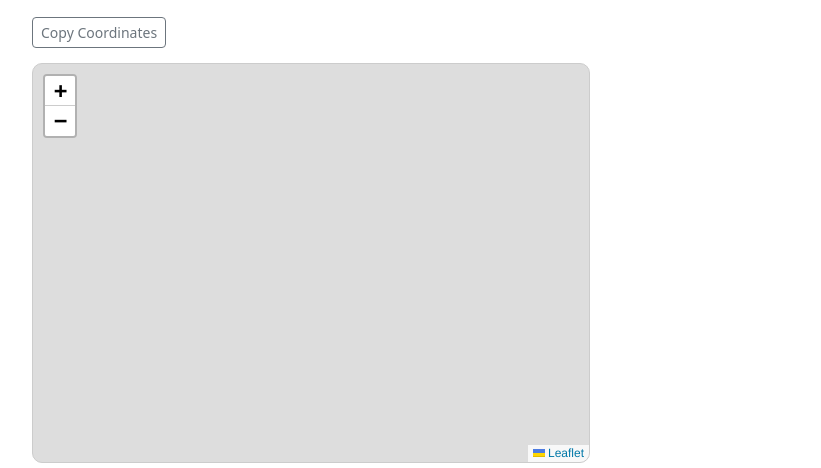
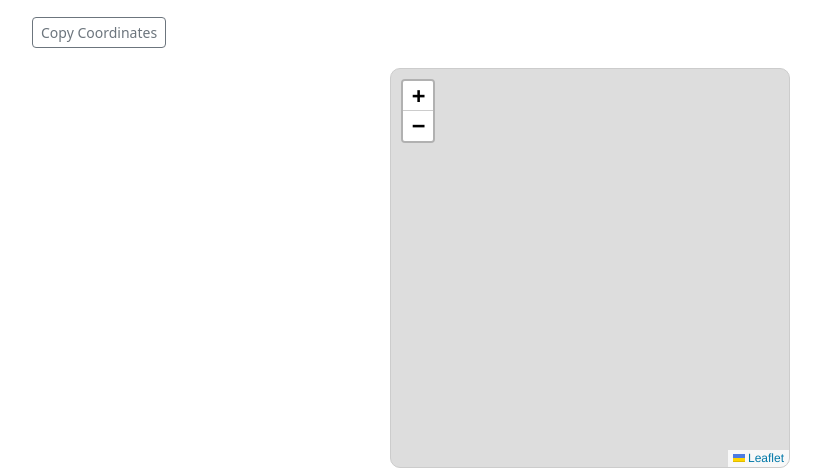
Before and after one commit to leftkal/egsa87app, a Flask app: template templates/index.html in a window 1280 px wide. Shown: the part 666-1134 px from the top of the page, without its empty margins (50-871 px from the left). Run offline with Flask 3, Linux system fonts and the light colour scheme; the template is opened without the code that fills it: most values are stand-ins (such as "Sample title", 1, 10 or a date in 2020).

Commit message:
fix map style

```diff
--- a/static/style.css
+++ b/static/style.css
@@ -1,7 +1,9 @@
 #map {
     height: 400px;
-    width: 50%;
+    width: 100%;
+    max-width: 400px;
+    margin: 20px auto 0 auto; /* Center horizontally with top margin */
+    border: 1px solid #ccc;
     border-radius: 10px;
-    margin-top: 15px;
-    border: 1px solid #ccc;
+    display: block;
 }
```
Also changed, not shown: templates/index.html (+0 -13 lines).
